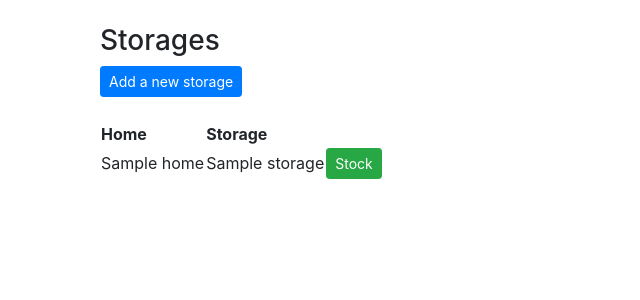
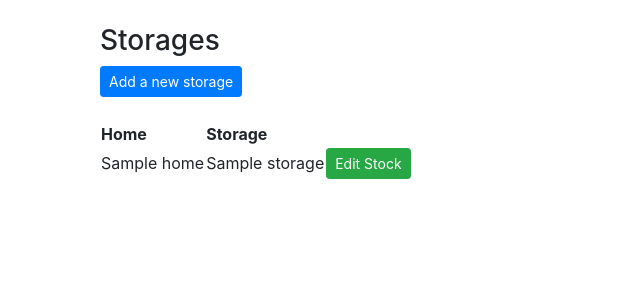
Before and after one commit to Peanhua/HomeStorage, a Flask app: page /storages in a window 1280 px wide. Shown: the part 56-356 px from the top of the page, without its empty margins (0-640 px from the left). Run offline with Flask 2, Linux system fonts and the light colour scheme; a user stored in the database is signed in; tables that the repository leaves empty hold one stand-in row (values such as "Sample post"); some libraries are stand-ins or nearby versions.

Commit message:
Rename button "Edit" to "Edit Stock" in list of storages.

```diff
--- a/application/templates/storages/list.html
+++ b/application/templates/storages/list.html
@@ -17,7 +17,7 @@
   <tr>
     <td>{{ item[1] }}</td>
     <td>{{ item[0].name }}</td>
-    <td><button type="button" class="btn btn-success btn-sm" onclick="location.assign('{{ url_for('stock_edit', storage_id=item[0].storage_id) }}')">Stock</button></td>
+    <td><button type="button" class="btn btn-success btn-sm" onclick="location.assign('{{ url_for('stock_edit', storage_id=item[0].storage_id) }}')">Edit Stock</button></td>
   </tr>
   {% endfor %}
 </table>
--- a/documentation/todo.txt
+++ b/documentation/todo.txt
@@ -4,3 +4,4 @@
 * Add "default home" selection to the navbar.
 * Use users login (instead of name) for the select lists when assigning users to homes.
 * Re-order storages view to get rid of the home column, and then group the storages by home.
+* Don't allow to delete products that are in use (have items associated to the product).
```
